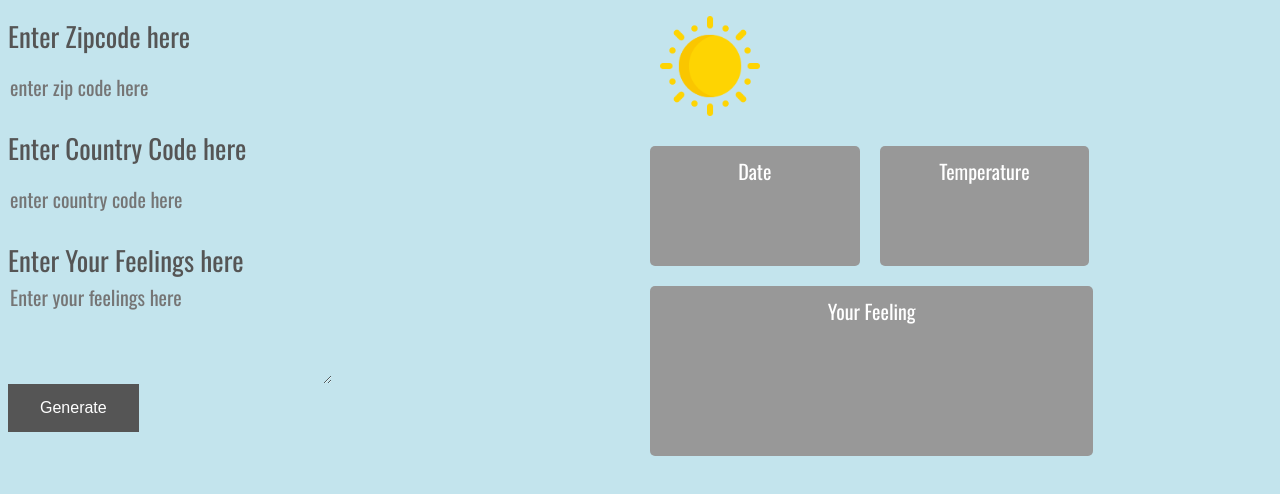
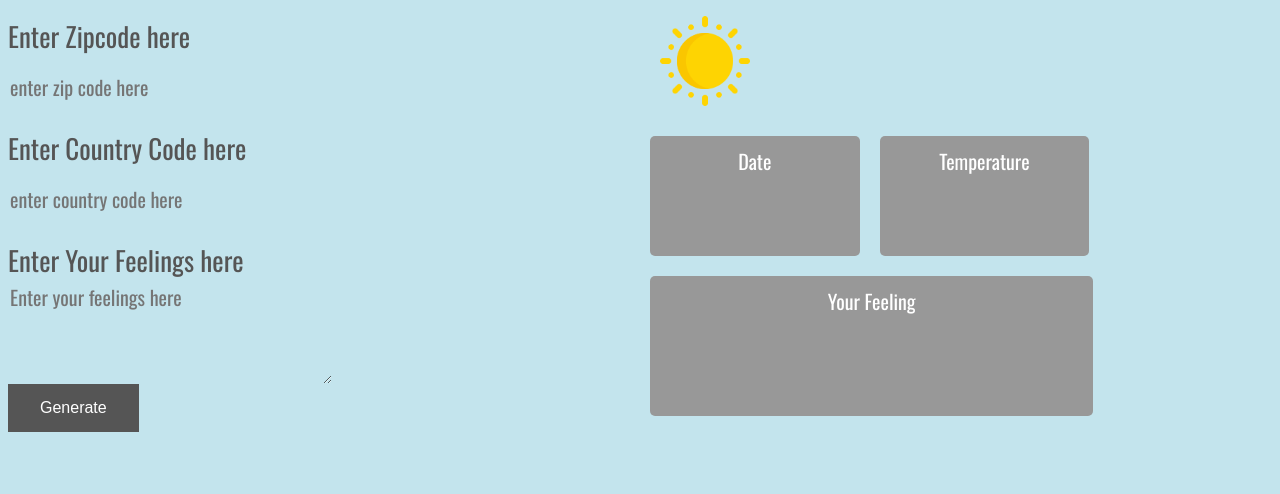
Before and after one commit to nada-086/Weather-Journal-App, a website: page website/index.html in a window 1280 px wide. Shown: the part 84-578 px from the top of the page. Drawn offline with nearby package versions, Linux system fonts and the light colour scheme; a web font is replaced by a local one.

Commit message:
change the unit to imperial

```diff
--- a/website/app.js
+++ b/website/app.js
@@ -47,7 +47,7 @@ const updateUI = async () => {
 
 
     pDate.innerHTML = data.date;
-    pTemp.innerHTML = `${data.temp}&#8451;`;
+    pTemp.innerHTML = `${Math.round(data.temp)}&#8457;`;
     pDescription.innerHTML = data.description;
     pFeel.innerHTML = data.feelings;
 
--- a/website/index.html
+++ b/website/index.html
@@ -23,7 +23,7 @@
     </div>
     <div class ="output">
       <div id="state">
-        <img src="images/image.png" width="100" height="100">
+        <img src="images/image.png" width="90" height="90">
       </div>
       <div class="temp">
         <div id = "date" class="ele">Date</div>
--- a/website/style.css
+++ b/website/style.css
@@ -106,7 +106,7 @@ button:focus {
 
 #feel{
  background-color: rgb(152, 152, 152);
-    height: 150px;
+    height: 120px;
     padding: 10px;
     width: 67%;
     margin: 10px;
```
Also changed, not shown: README.md, appUI.png (added), ui.png (deleted).
